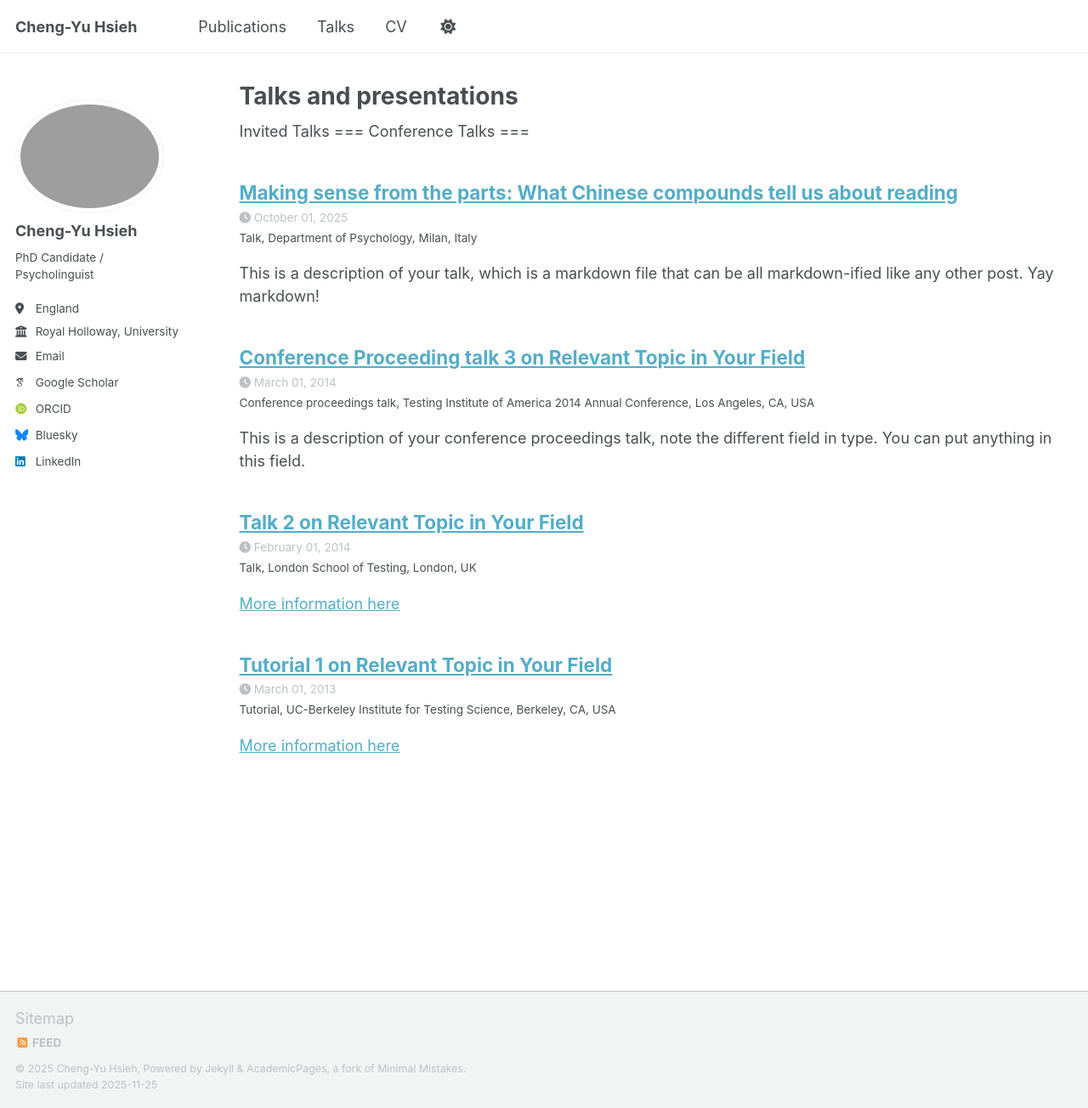
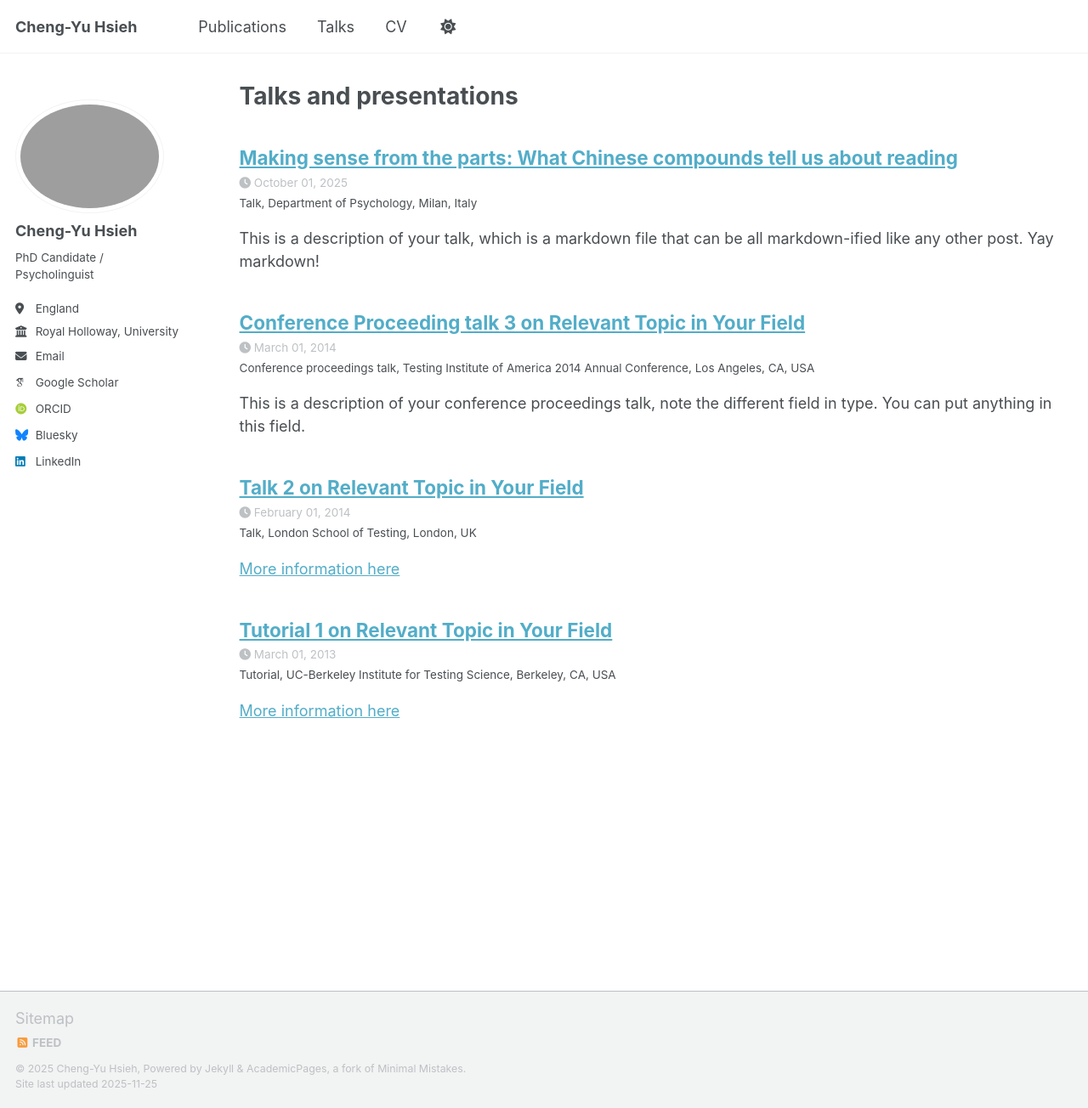
Before and after one commit to cyhsieh-psy/cyhsieh-psy.github.io, a Jekyll site: the page built from _pages/talks.html, in a window 1280 px wide and 1304 px high. Shown: the whole window at 85% size. Built offline with Jekyll 4.4.1, drawn with Linux system fonts in a browser that asks for light colours; some web fonts are replaced; a script that is not in the unit is left out.

Commit message:
Update talks.html

```diff
--- a/_pages/talks.html
+++ b/_pages/talks.html
@@ -4,11 +4,7 @@ title: "Talks and presentations"
 permalink: /talks/
 author_profile: true
 ---
-Invited Talks
-===
 
-Conference Talks
-===
 {% if site.talkmap_link == true %}
 
 <p style="text-decoration:underline;"><a href="/talkmap.html">See a map of all the places I've given a talk!</a></p>
```
